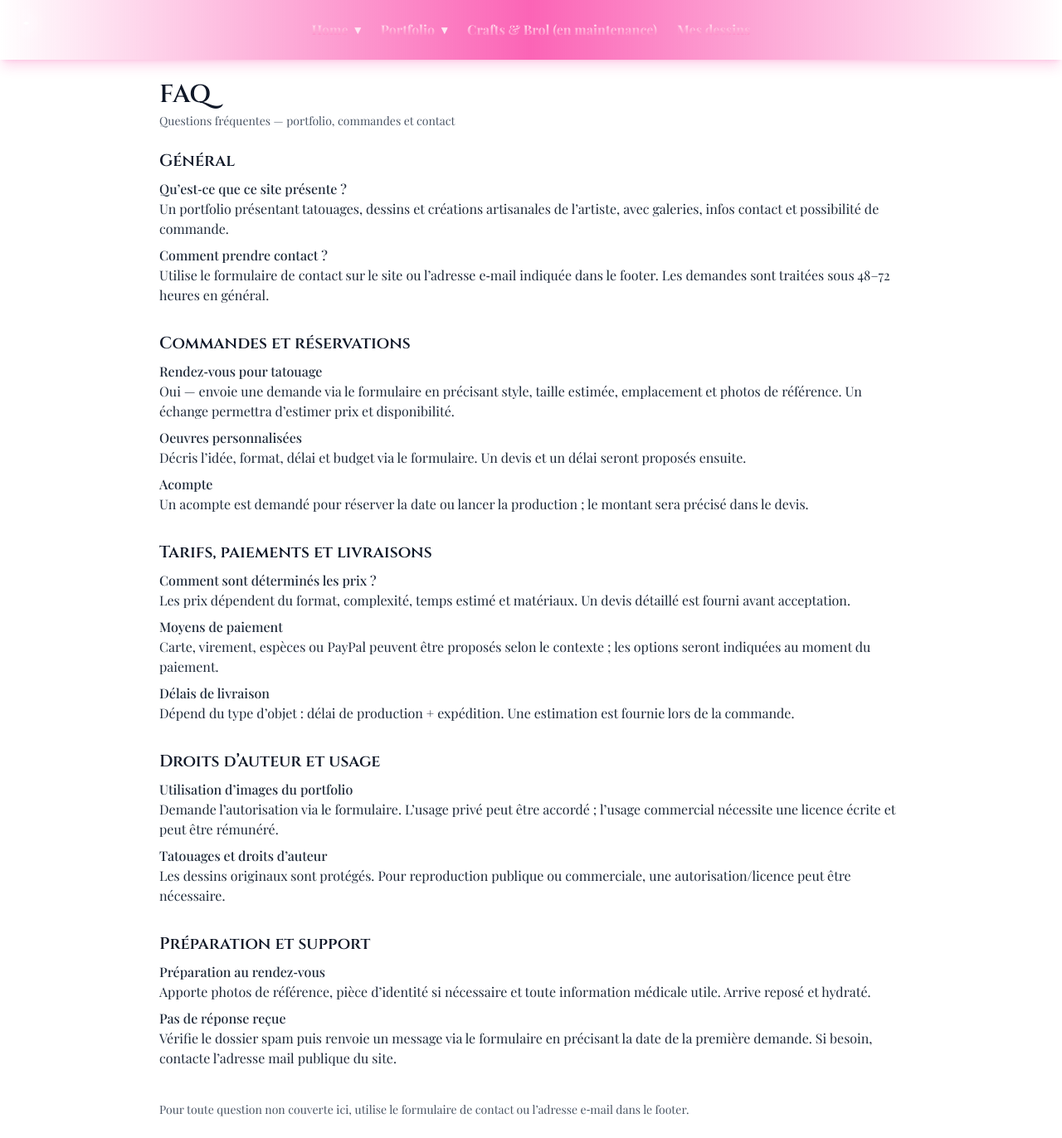
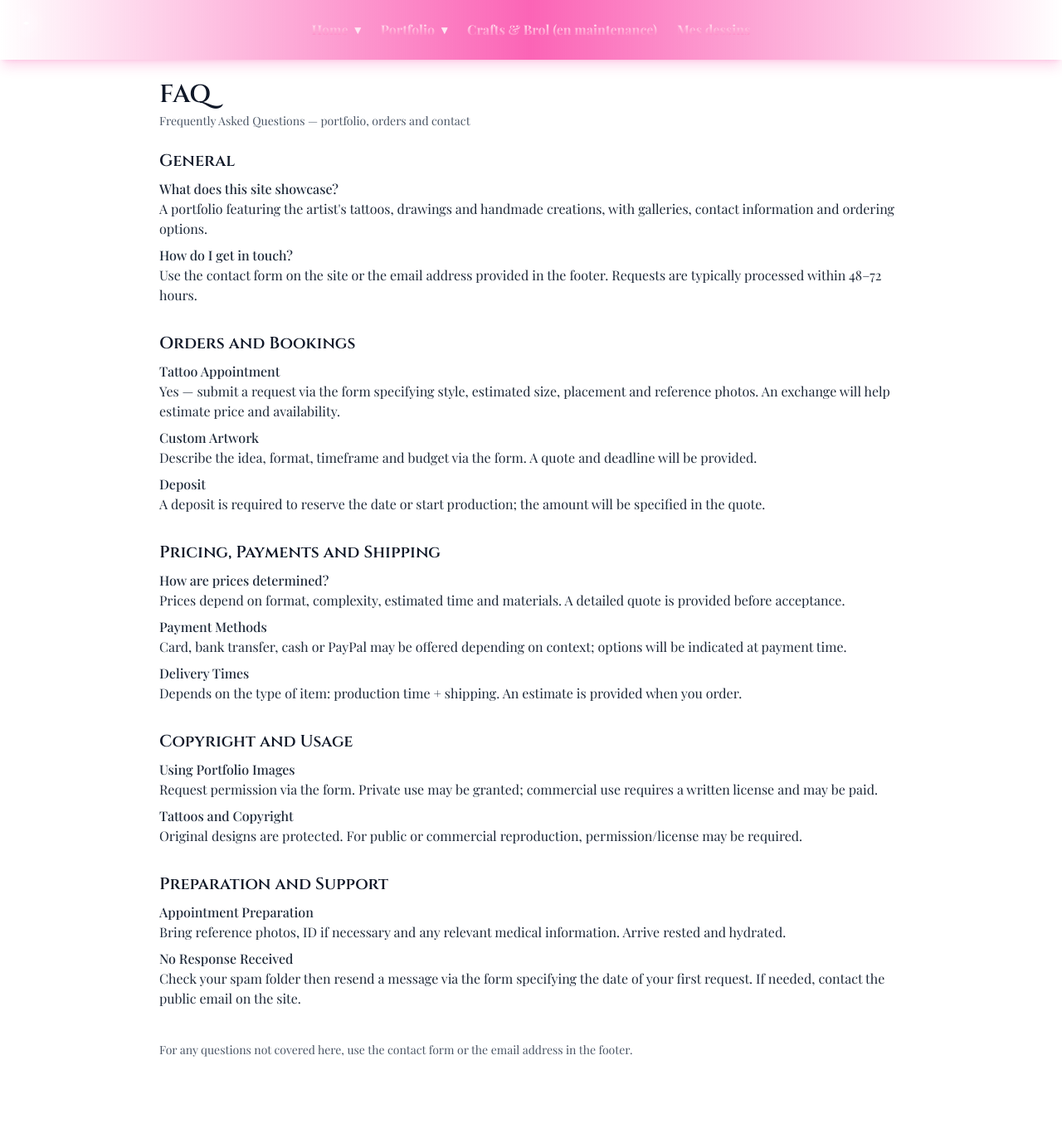
Before and after one commit to KadirDolek/TattooSite-NextJs, a Next.js app: page /faq in a window 1280 px wide. Shown: the whole page at 83% size. After the commit the page ends 1300 px from the top, so only its background shows below. Built offline with nearby package versions, Linux system fonts and the light colour scheme.

Commit message:
video mp4

```diff
--- a/package.json
+++ b/package.json
@@ -13,7 +13,7 @@
     "@use-gesture/react": "^10.3.1",
     "gsap": "^3.13.0",
     "lenis": "^1.3.14",
-    "next": "16.0.1",
+    "next": "^16.0.7",
     "ogl": "^1.0.11",
     "react": "19.2.0",
     "react-dom": "19.2.0",
--- a/src/app/dessin/page.js
+++ b/src/app/dessin/page.js
@@ -6,7 +6,7 @@ export default function Dessin () {
     <main className="flex justify-center flex-col bg-gradient-to-t from-dark via-pink-400 to-black">
       <section className="relative w-full h-[100vh] overflow-hidden">
         <div>
-          <h1 className="text-3xl font-semibold text-center mt-12 bg-gradient-to-br from-white to-pink-400 bg-clip-text text-transparent mb-12">Tous mes flash disponibles</h1>
+          <h1 className="text-3xl font-semibold text-center mt-12 mb-12 bg-gradient-to-br from-white to-pink-400 bg-clip-text text-transparent">All my available flash designs</h1>
         </div>
           <div style={{ width: '100vw', height: '100vh' }}>
             <DomeGallery />
--- a/src/app/faq/page.js
+++ b/src/app/faq/page.js
@@ -1,7 +1,7 @@
 
 export const metadata = {
   title: 'FAQ',
-  description: 'Foire aux questions — portfolio, commandes, contact',
+  description: 'Frequently Asked Questions — portfolio, orders, contact',
 };
 
 export default function FAQPage() {
@@ -10,91 +10,91 @@ export default function FAQPage() {
       <div className="max-w-4xl mx-auto print:max-w-full">
         <header className="mb-6">
           <h1 className="text-3xl font-semibold">FAQ</h1>
-          <p className="text-sm text-gray-600 mt-1">Questions fréquentes — portfolio, commandes et contact</p>
+          <p className="text-sm text-gray-600 mt-1">Frequently Asked Questions — portfolio, orders and contact</p>
         </header>
 
         <article className="space-y-8">
           <section>
-            <h2 className="text-xl font-semibold mb-2">Général</h2>
+            <h2 className="text-xl font-semibold mb-2">General</h2>
             <dl className="space-y-2 text-gray-800">
               <div>
-                <dt className="font-medium">Qu’est‑ce que ce site présente ?</dt>
-                <dd>Un portfolio présentant tatouages, dessins et créations artisanales de l’artiste, avec galeries, infos contact et possibilité de commande.</dd>
+                <dt className="font-medium">What does this site showcase?</dt>
+                <dd>A portfolio featuring the artist's tattoos, drawings and handmade creations, with galleries, contact information and ordering options.</dd>
               </div>
               <div>
-                <dt className="font-medium">Comment prendre contact ?</dt>
-                <dd>Utilise le formulaire de contact sur le site ou l’adresse e‑mail indiquée dans le footer. Les demandes sont traitées sous 48–72 heures en général.</dd>
+                <dt className="font-medium">How do I get in touch?</dt>
+                <dd>Use the contact form on the site or the email address provided in the footer. Requests are typically processed within 48–72 hours.</dd>
               </div>
             </dl>
           </section>
 
           <section>
-            <h2 className="text-xl font-semibold mb-2">Commandes et réservations</h2>
+            <h2 className="text-xl font-semibold mb-2">Orders and Bookings</h2>
             <dl className="space-y-2 text-gray-800">
               <div>
-                <dt className="font-medium">Rendez‑vous pour tatouage</dt>
-                <dd>Oui — envoie une demande via le formulaire en précisant style, taille estimée, emplacement et photos de référence. Un échange permettra d’estimer prix et disponibilité.</dd>
+                <dt className="font-medium">Tattoo Appointment</dt>
+                <dd>Yes — submit a request via the form specifying style, estimated size, placement and reference photos. An exchange will help estimate price and availability.</dd>
               </div>
               <div>
-                <dt className="font-medium">Oeuvres personnalisées</dt>
-                <dd>Décris l’idée, format, délai et budget via le formulaire. Un devis et un délai seront proposés ensuite.</dd>
+                <dt className="font-medium">Custom Artwork</dt>
+                <dd>Describe the idea, format, timeframe and budget via the form. A quote and deadline will be provided.</dd>
               </div>
               <div>
-                <dt className="font-medium">Acompte</dt>
-                <dd>Un acompte est demandé pour réserver la date ou lancer la production ; le montant sera précisé dans le devis.</dd>
+                <dt className="font-medium">Deposit</dt>
+                <dd>A deposit is required to reserve the date or start production; the amount will be specified in the quote.</dd>
               </div>
             </dl>
           </section>
 
           <section>
-            <h2 className="text-xl font-semibold mb-2">Tarifs, paiements et livraisons</h2>
+            <h2 className="text-xl font-semibold mb-2">Pricing, Payments and Shipping</h2>
             <dl className="space-y-2 text-gray-800">
               <div>
-                <dt className="font-medium">Comment sont déterminés les prix ?</dt>
-                <dd>Les prix dépendent du format, complexité, temps estimé et matériaux. Un devis détaillé est fourni avant acceptation.</dd>
+                <dt className="font-medium">How are prices determined?</dt>
+                <dd>Prices depend on format, complexity, estimated time and materials. A detailed quote is provided before acceptance.</dd>
               </div>
               <div>
-                <dt className="font-medium">Moyens de paiement</dt>
-                <dd>Carte, virement, espèces ou PayPal peuvent être proposés selon le contexte ; les options seront indiquées au moment du paiement.</dd>
+                <dt className="font-medium">Payment Methods</dt>
+                <dd>Card, bank transfer, cash or PayPal may be offered depending on context; options will be indicated at payment time.</dd>
               </div>
               <div>
-                <dt className="font-medium">Délais de livraison</dt>
-                <dd>Dépend du type d’objet : délai de production + expédition. Une estimation est fournie lors de la commande.</dd>
+                <dt className="font-medium">Delivery Times</dt>
+                <dd>Depends on the type of item: production time + shipping. An estimate is provided when you order.</dd>
               </div>
             </dl>
           </section>
 
           <section>
-            <h2 className="text-xl font-semibold mb-2">Droits d’auteur et usage</h2>
+            <h2 className="text-xl font-semibold mb-2">Copyright and Usage</h2>
             <dl className="space-y-2 text-gray-800">
               <div>
-                <dt className="font-medium">Utilisation d’images du portfolio</dt>
-                <dd>Demande l’autorisation via le formulaire. L’usage privé peut être accordé ; l’usage commercial nécessite une licence écrite et peut être rémunéré.</dd>
+                <dt className="font-medium">Using Portfolio Images</dt>
+                <dd>Request permission via the form. Private use may be granted; commercial use requires a written license and may be paid.</dd>
               </div>
               <div>
-                <dt className="font-medium">Tatouages et droits d’auteur</dt>
-                <dd>Les dessins originaux sont protégés. Pour reproduction publique ou commerciale, une autorisation/licence peut être nécessaire.</dd>
+                <dt className="font-medium">Tattoos and Copyright</dt>
+                <dd>Original designs are protected. For public or commercial reproduction, permission/license may be required.</dd>
               </div>
             </dl>
           </section>
 
           <section>
-            <h2 className="text-xl font-semibold mb-2">Préparation et support</h2>
+            <h2 className="text-xl font-semibold mb-2">Preparation and Support</h2>
             <dl className="space-y-2 text-gray-800">
               <div>
-                <dt className="font-medium">Préparation au rendez‑vous</dt>
-                <dd>Apporte photos de référence, pièce d’identité si nécessaire et toute information médicale utile. Arrive reposé et hydraté.</dd>
+                <dt className="font-medium">Appointment Preparation</dt>
+                <dd>Bring reference photos, ID if necessary and any relevant medical information. Arrive rested and hydrated.</dd>
               </div>
               <div>
-                <dt className="font-medium">Pas de réponse reçue</dt>
-                <dd>Vérifie le dossier spam puis renvoie un message via le formulaire en précisant la date de la première demande. Si besoin, contacte l’adresse mail publique du site.</dd>
+                <dt className="font-medium">No Response Received</dt>
+                <dd>Check your spam folder then resend a message via the form specifying the date of your first request. If needed, contact the public email on the site.</dd>
               </div>
             </dl>
           </section>
         </article>
 
         <footer className="mt-10 text-sm text-gray-600">
-          <p>Pour toute question non couverte ici, utilise le formulaire de contact ou l’adresse e‑mail dans le footer.</p>
+          <p>For any questions not covered here, use the contact form or the email address in the footer.</p>
         </footer>
       </div>
     </main>
--- a/src/app/flash/page.js
+++ b/src/app/flash/page.js
@@ -23,9 +23,9 @@ export default function Flash() {
       <section className="relative w-full h-auto overflow-hidden px-4 mb-12">
         <div>
           <h1 className="text-2xl md:text-3xl font-semibold text-center mt-12 mb-12 bg-gradient-to-br from-white to-pink-400 bg-clip-text text-transparent">
-            Tous mes dessins réalisés
+            All my drawings
           </h1>
-          <h3 className='text-center mb-12'>Texte description</h3>
+          <h3 className='text-center mb-12'>Description text</h3>
         </div>
 
         <section className="container mx-auto max-w-7xl">
--- a/src/app/tattoo/page.js
+++ b/src/app/tattoo/page.js
@@ -6,7 +6,7 @@ export default function Tattoo () {
     <main className="flex justify-center flex-col bg-gradient-to-t from-dark via-pink-400 to-black">
       <section className="relative w-full h-[100vh] overflow-hidden  ">
         <div>
-          <h1 className="text-3xl font-semibold text-center mt-12 mb-12 bg-gradient-to-br from-white to-pink-400 bg-clip-text text-transparent">Portfolio tattoo</h1>
+          <h1 className="text-3xl font-semibold text-center mt-12 mb-12 bg-gradient-to-br from-white to-pink-400 bg-clip-text text-transparent">Tattoo Portfolio</h1>
         </div>
           <div style={{ width: '100vw', height: '100vh' }}>
             <DomeGallery />
```
Also changed, not shown: src/app/components/Main.js (+11 -8 lines), src/app/privacy/page.js (+31 -31 lines), 2 other files (tests, documents, lock files or other folders).
